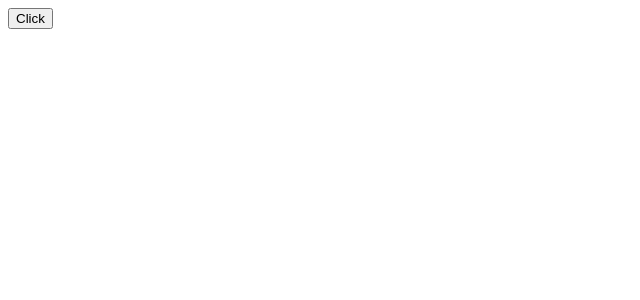
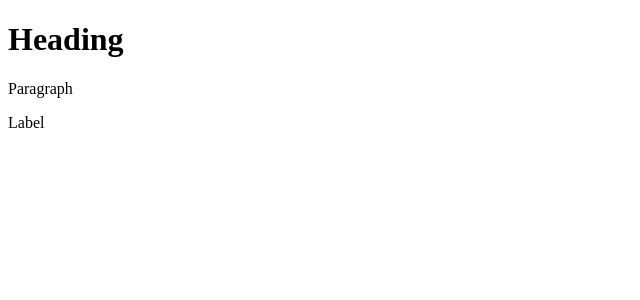
Before and after one commit to JAmalMichael/react-typescript, a React (Vite) app: page / in a window 1280 px wide. Shown: the top 300 px of the page, without its empty margins (0-640 px from the left). Built offline with nearby package versions, Linux system fonts and the light colour scheme.

Commit message:
typescript and polymorphic component

```diff
--- a/src/App.tsx
+++ b/src/App.tsx
@@ -9,7 +9,8 @@
 // import User from "./components/state/User"
 // import RandomNumber from "./components/restriction/RandomNumber"
 // import Toast from "./components/templateliterals/Toast"
-import Button from "./components/Button"
+// import Button from "./components/Button"
+import Text from "./components/polymorphic/Text"
 
 
 
@@ -38,9 +39,12 @@ function App() {
 
         {/* <RandomNumber  value={10} isPositive /> */}
         {/* <Toast position="center" /> */}
-        <Button variant="primary" onClick={() => console.log('Button Clicked')}>
+        {/* <Button variant="primary" onClick={() => console.log('Button Clicked')}>
           Anything
-          </Button>
+          </Button> */}
+          <Text as='h1' size='lg'>Heading</Text>
+          <Text as='p' size='md'>Paragraph</Text>
+          <Text as='label' size='sm' color='secondary'>Label</Text>
     </>
   )
 }
--- /dev/null
+++ b/src/components/polymorphic/Text.tsx
@@ -0,0 +1,19 @@
+import React from "react"
+
+type TextOwnProps<E extends React.ElementType> = {
+    size?: 'sm' | 'md' | 'lg'
+    color?: 'primary' | 'secondary'
+    children: React.ReactNode
+    as?: E
+}
+
+type TextProps<E extends React.ElementType>  = TextOwnProps<E>  & Omit<React.ComponentProps<E>, keyof TextOwnProps<E>>
+
+const Text = <E extends React.ElementType = 'div'>({size, color, children, as}: TextProps<E>) => {
+    const Component = as || 'div'
+  return (
+    <Component className={`class-with-${size}-${color}`}>{children} </Component>
+  )
+}
+
+export default Text
```
